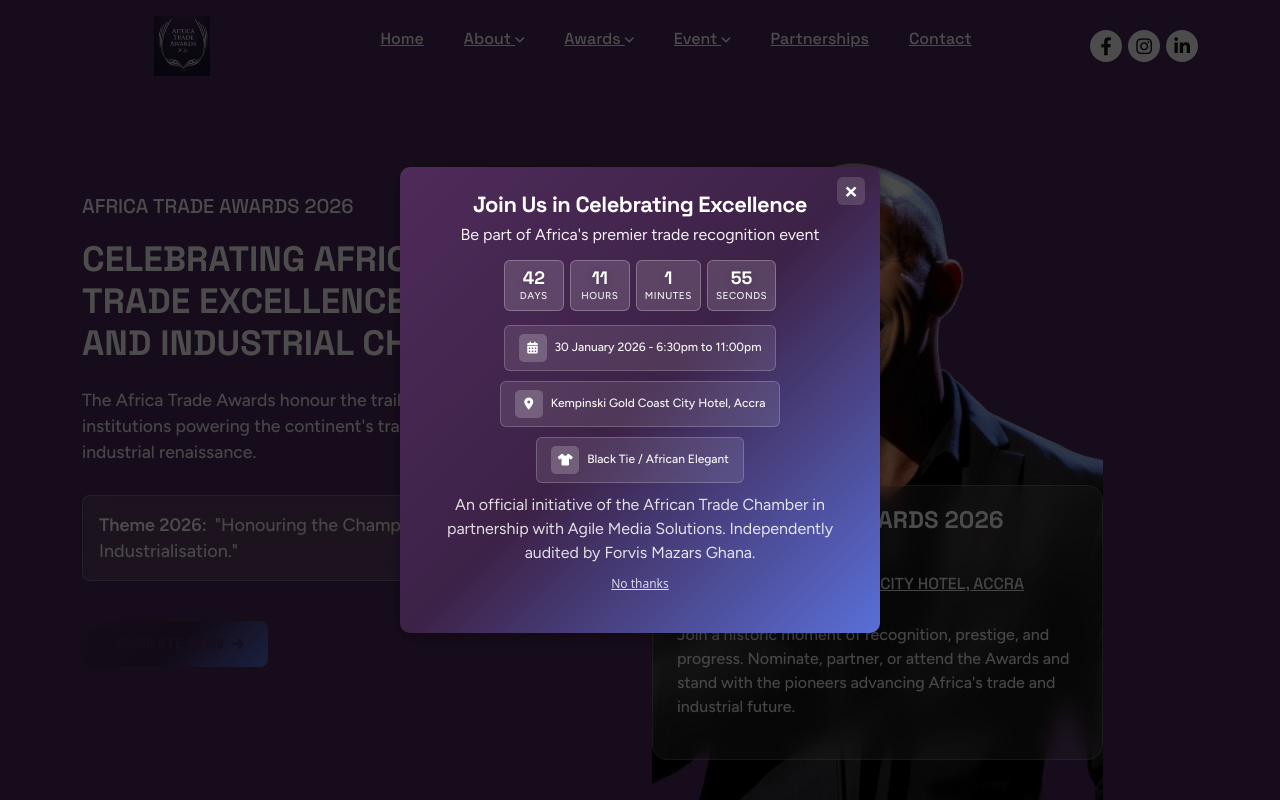
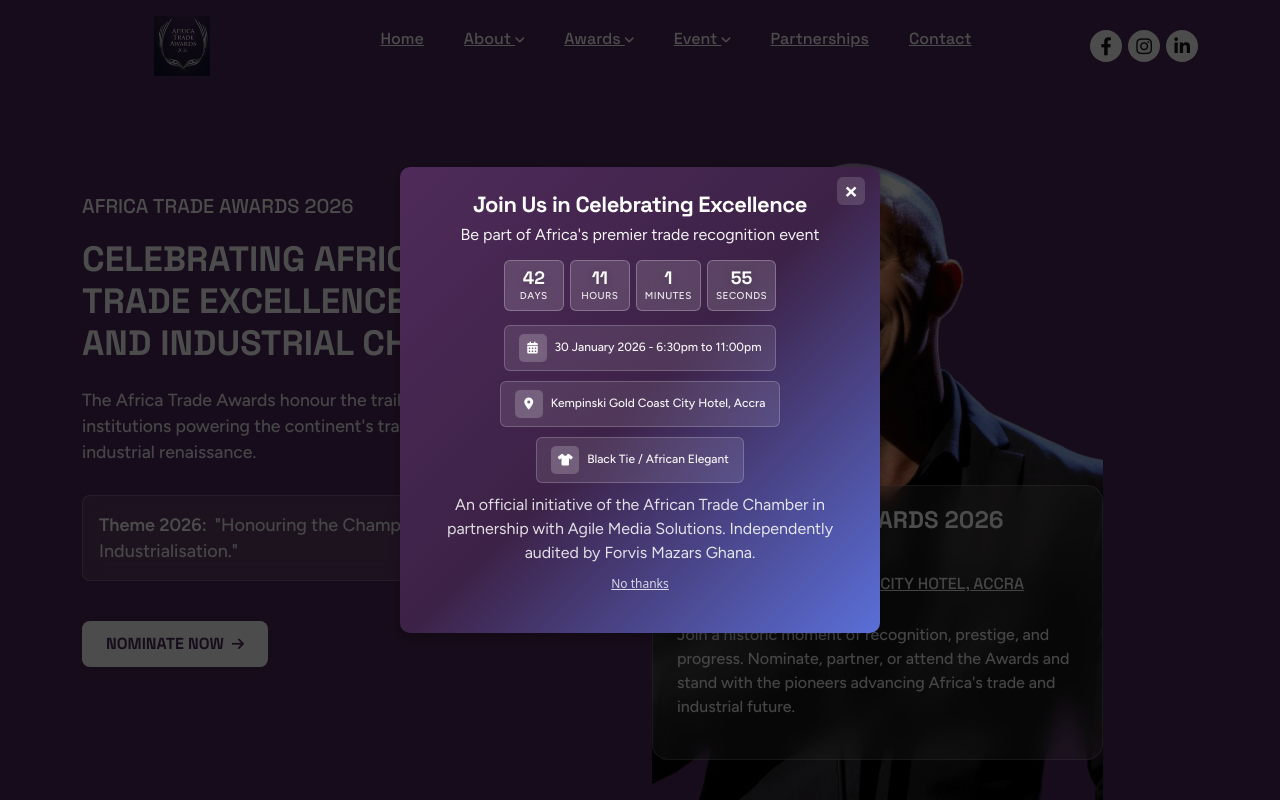
Before and after one commit to wastwagon/africatradeawards.com, a Next.js app: page / in a window 1280 px wide. Shown: the top 800 px of the page. Built offline with nearby package versions, Linux system fonts and the light colour scheme.

Commit message:
Fix hero CTA button styles to prevent site distortion - add CSS override for white button

```diff
--- a/app/globals.css
+++ b/app/globals.css
@@ -3,3 +3,23 @@
 	0% { transform: rotate(0deg); }
 	100% { transform: rotate(360deg); }
 }
+
+/* Hero CTA Button Override */
+.hero-cta-white.vl-btn1 {
+	background: #ffffff !important;
+	color: #4e2b5a !important;
+	border: none !important;
+	box-shadow: 0 2px 8px rgba(0, 0, 0, 0.1) !important;
+}
+
+.hero-cta-white.vl-btn1::before,
+.hero-cta-white.vl-btn1::after {
+	display: none !important;
+}
+
+.hero-cta-white.vl-btn1:hover {
+	background: #f5f5f5 !important;
+	color: #4e2b5a !important;
+	box-shadow: 0 4px 12px rgba(0, 0, 0, 0.15) !important;
+	transform: translateY(-1px) !important;
+}
--- a/components/sections/home1/HeroSection.tsx
+++ b/components/sections/home1/HeroSection.tsx
@@ -41,7 +41,7 @@ export default function HeroSection() {
 							<div className="btn-area1" data-aos="fade-left" data-aos-duration={1100} style={{ marginTop: '24px' }}>
 								<Link
 									href="/nomination"
-									className="vl-btn1"
+									className="vl-btn1 hero-cta-white"
 									style={{
 										backgroundColor: '#ffffff',
 										color: '#4e2b5a',
@@ -52,11 +52,26 @@ export default function HeroSection() {
 										gap: '8px',
 										fontWeight: 'bold',
 										textDecoration: 'none',
-										transition: 'all 0.3s ease'
+										transition: 'all 0.3s ease',
+										background: '#ffffff',
+										border: 'none',
+										boxShadow: '0 2px 8px rgba(0, 0, 0, 0.1)',
+										position: 'relative',
+										zIndex: 1
+									}}
+									onMouseEnter={(e) => {
+										e.currentTarget.style.backgroundColor = '#f5f5f5';
+										e.currentTarget.style.color = '#4e2b5a';
+										e.currentTarget.style.boxShadow = '0 4px 12px rgba(0, 0, 0, 0.15)';
+									}}
+									onMouseLeave={(e) => {
+										e.currentTarget.style.backgroundColor = '#ffffff';
+										e.currentTarget.style.color = '#4e2b5a';
+										e.currentTarget.style.boxShadow = '0 2px 8px rgba(0, 0, 0, 0.1)';
 									}}
 								>
-									Nominate Now
-									<i className="fa-solid fa-arrow-right" style={{ fontSize: '14px' }}></i>
+									<span style={{ position: 'relative', zIndex: 2 }}>Nominate Now</span>
+									<i className="fa-solid fa-arrow-right" style={{ fontSize: '14px', position: 'relative', zIndex: 2 }}></i>
 								</Link>
 							</div>
 						</div>
```
